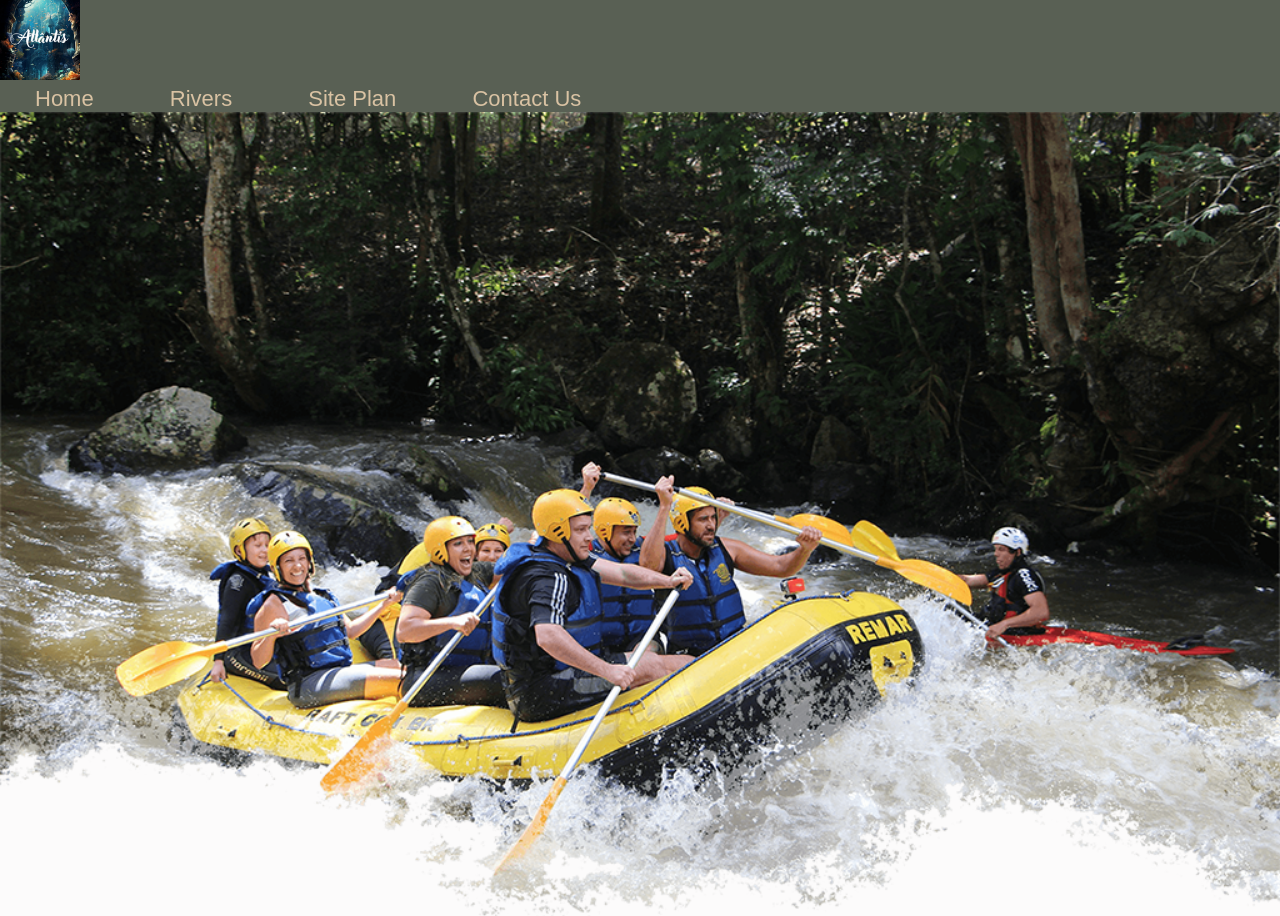
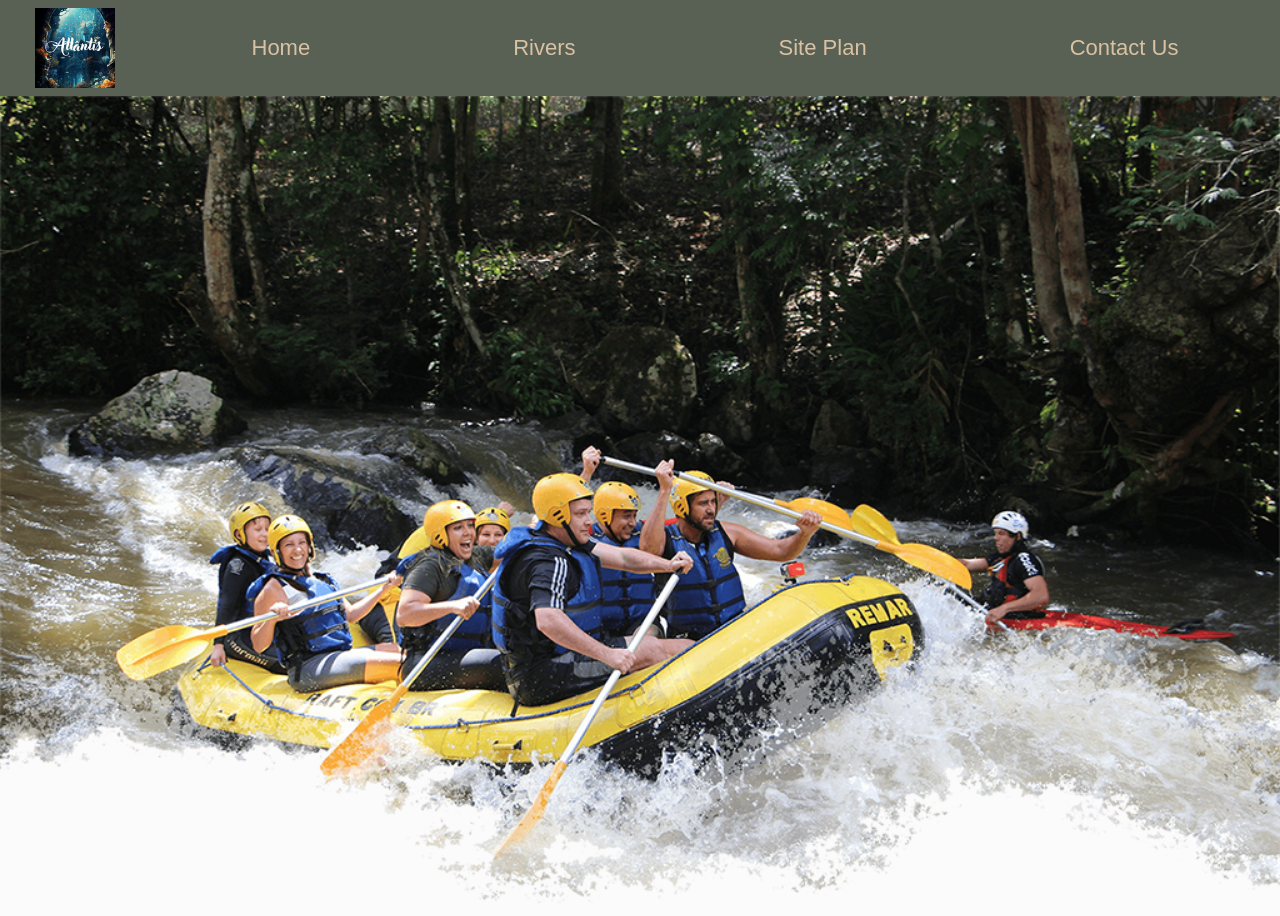
Before and after one commit to MariaJulia13/SitePlanning, a plain HTML site: page wwr/index.html in a window 1280 px wide. Shown: the top 916 px of the page. Drawn offline with Linux system fonts and the light colour scheme; a web font is replaced by a local one.

Commit message:
Update index.html

```diff
--- a/wwr/index.html
+++ b/wwr/index.html
@@ -11,6 +11,7 @@
     <header>
         <a id="logo_link" href="index.html">
             <img class="logo" src="images/rsz_1atlântis_1.png" alt="Dry Oar Logo">
+
         </a>
         <nav>
             <a href="index.html">Home</a>
@@ -18,6 +19,24 @@
             <a href="site-plan-rafting.html">Site Plan</a>
             <a href="contactus.html">Contact Us</a>
         </nav>
+        <style>
+            header {
+                display: grid;
+                grid-template-columns: 150px auto;
+            }
+
+            nav {
+                display: flex;
+                justify-content: space-around;
+            }
+
+            #logo_link {
+                padding-top: 5px;
+                justify-self: center;
+                align-self: center;
+            }
+        </style>
+
     </header>
     <div id="hero">
         <div id="hero-box">
@@ -25,12 +44,12 @@
         </div>
         <section id="hero-msg">
             <h1 class="home-title">Have An Adventure</h1>
-            <h4>Make Memories with Dry Oar</h4>
-            <div class='button-box'>
-                <a class='book' href="contactus.html">Book Now</a>
+            <h4>Make Memories with Dry Oar </h4>
+            <div class="button-box">
+                <a class="book" href="rates.html">Book Now</a>
             </div>
         </section>
-    </div>
+      </div>
     <main class="home-grid">
         <section class="rivers-card">
             <img class="card-img" src="images/rivers.jpg" alt="river in forest">
@@ -51,7 +70,7 @@
         <img class="mountains" src="images/mountains.jpg" alt="Misty mountains">
         <section class="msg">
             <h2>More Than Just The Thrill</h2>
-            <p>Enjoy the breathtaking scenery. From valleys, meadows, canyons, and high peaks; it's way more than just the rapids. It's a great way to get away from it all and relax amongst all the beauty of the great outdoors.</p>
+            <p>Enjoy the breathtaking scenery. From valleys, meadows, canyons, and high peaks; it's way more than just the rapids. It's a great way to get away from it all and relax amongst all the beauty of the great outdoors. </p>
             <a class='join' href="rivers.html">Join Us</a>
         </section>
     </main>
```
